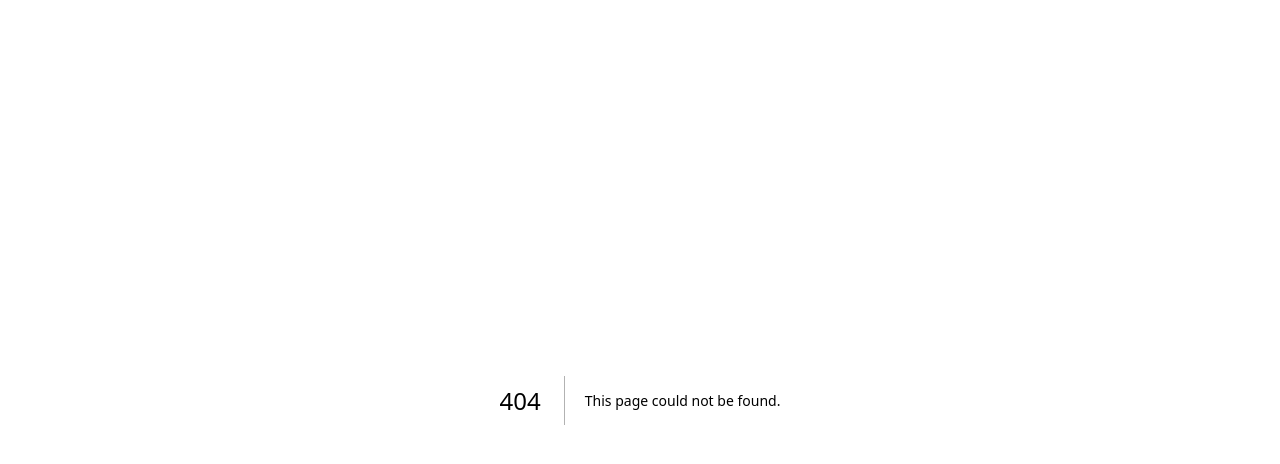
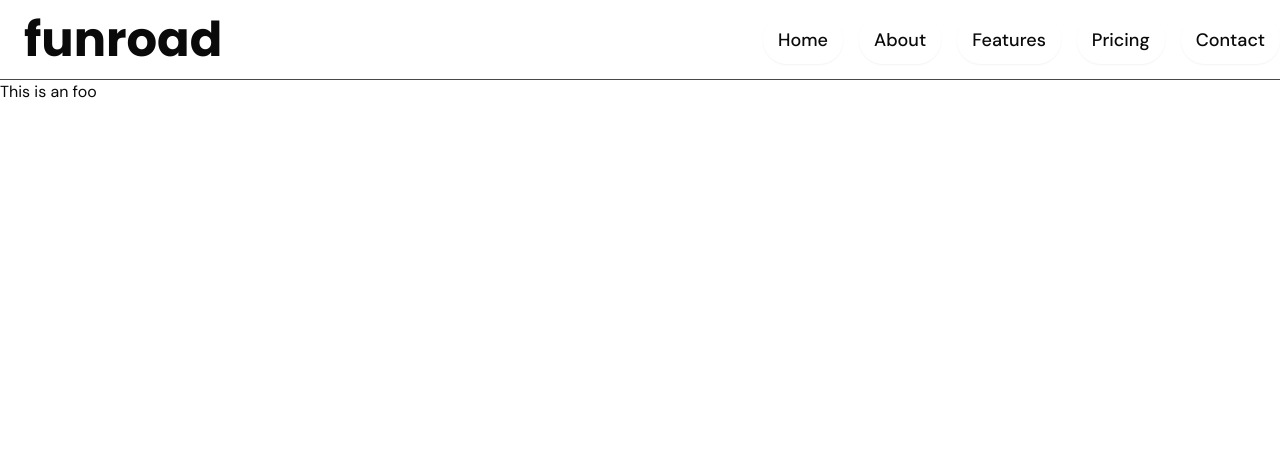
Before and after one commit to Rajendra-65/multitenant-ecommerce, a Next.js app: page /foo in a window 1280 px wide. Before the commit this address had no page. Shown: the top 464 px of the page. Built offline with nearby package versions, Linux system fonts and the light colour scheme.

Commit message:
Creating routing group and structurizing navbar and home page

```diff
--- /dev/null
+++ b/src/app/(home)/foo/page.tsx
@@ -0,0 +1,11 @@
+import React from "react"
+
+const Page = () =>{
+    return(
+        <div>
+            <h1>This is an foo</h1>
+        </div>
+    )
+}
+
+export default Page
--- /dev/null
+++ b/src/app/(home)/layout.tsx
@@ -0,0 +1,19 @@
+import { Navbar } from "./navbar"
+
+
+interface Props{
+    children : React.ReactNode
+}
+
+const Layout = ({children}: Props) => {
+    return(
+        <div
+            className='flex flex-col min-h-screen'
+        >
+            <Navbar/>
+            {children}
+        </div>
+    )
+}
+
+export default Layout
--- /dev/null
+++ b/src/app/(home)/navbar.tsx
@@ -0,0 +1,67 @@
+"use client"
+
+import {Poppins} from "next/font/google";
+import Link from "next/link";
+
+import { cn } from "@/lib/utils";
+import {Button} from "@/components/ui/button";
+import { usePathname } from "next/navigation";
+
+const poppins = Poppins({
+    subsets:["latin"],
+    weight: ["700"],
+})
+
+interface NavbarItemProps {
+    href:string;
+    children:React.ReactNode;
+    isActive?:boolean;
+}
+
+const NavbarItem = ({ href, children ,isActive}: NavbarItemProps) => {
+    return (
+        <Button
+            asChild
+            variant="outline"
+            className={cn(
+                "bg-transparent hover:bg-transparent rounded-full hover:border-primary border-transparent px-3.5 text-lg",
+                isActive && "bg-black text-white hover:bg-black hover:text-white",
+            )}
+        >
+        <Link href={href}>
+            {children}
+        </Link>
+        </Button>
+    );
+};
+
+const navbarItems = [
+    { href: "/", children: "Home" },
+    { href: "/about", children: "About" },
+    { href: "/features", children: "Features" },
+    { href: "/pricing", children: "Pricing" },
+    { href: "/contact", children: "Contact" }
+];
+
+export const Navbar = () =>{
+    const pathName = usePathname()
+
+    return(
+        <nav
+            className = "h-20 flex border-b justify-between font-medium bg-white"
+        >
+            <Link href="/" className="pl-6 flex items-center ">
+                <span className={cn("text-5xl font-semibold",poppins.className)}>
+                    funroad
+                </span>
+            </Link>
+            <div className="items-center gap-4 hidden lg:flex">
+                {navbarItems.map((item) => (
+                    <NavbarItem key={item.href} href={item.href}>
+                        {item.children}
+                    </NavbarItem>
+                ))}
+            </div>
+        </nav>
+    )
+}
```
Also changed, not shown: src/app/(home)/page.tsx (renamed from src/app/page.tsx).
